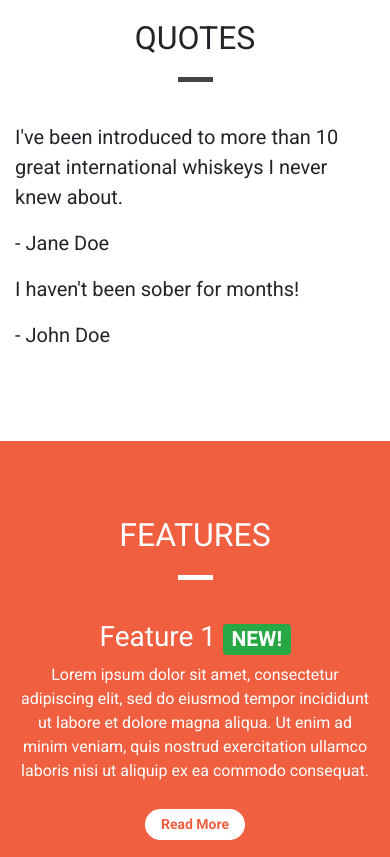
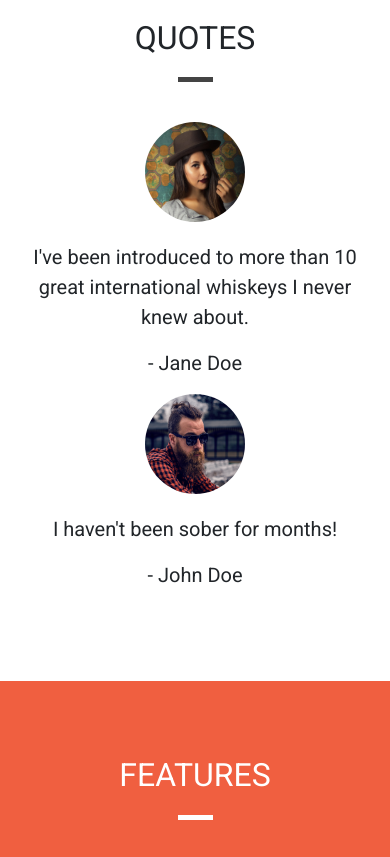
Before and after one commit to rowanam/bootstrap-site, a plain HTML site: page index.html in a window 390 px wide. Shown: the part 900-1757 px from the top of the page. Drawn offline with nearby package versions, Linux system fonts and the light colour scheme.

Commit message:
Style quotes section mobile devices

```diff
--- a/css/style.css
+++ b/css/style.css
@@ -167,6 +167,28 @@ body {
     border-color: #df4929;
 }
 
+/* QUOTES SECTION */
+
+.quotes-media {
+    flex-direction: column;
+    text-align: center;
+    align-items: center;
+}
+
+.quotes-media img {
+    margin-bottom: 20px;
+}
+
+@media (min-width: 576px) {
+    .quotes-media {
+        flex-direction: row;
+        text-align: left;
+        align-items: flex-start;
+    }
+}
+
+/* FEATURES SECTION */
+
 .feature {
     text-align: center;
     margin-bottom: 40px;
@@ -188,6 +210,8 @@ body {
     color: #f05f40;
 }
 
+/* FAVORITES SECTION */
+
 .favorites-container .table {
     background-color: #f05f40;
     color: white;
--- a/index.html
+++ b/index.html
@@ -96,9 +96,9 @@
 
                 <div class="row">
                     <div class="col-12 col-md-6">
-                        <div class="media">
-                            <div class="d-none d-sm-block">
-                                <img src="images/girl-image.png" alt="A girl" class="rounded-circle mr-3" height="100"
+                        <div class="media quotes-media">
+                            <div>
+                                <img src="images/girl-image.png" alt="A girl" class="rounded-circle mr-sm-3" height="100"
                                     width="100">
                             </div>
                             <div class="media-body">
@@ -113,9 +113,9 @@
                     </div>
 
                     <div class="col-12 col-md-6">
-                        <div class="media">
-                            <div class="d-none d-sm-block">
-                                <img src="images/guy-image.png" alt="A boy" class="rounded-circle mr-3" height="100"
+                        <div class="media quotes-media">
+                            <div>
+                                <img src="images/guy-image.png" alt="A boy" class="rounded-circle mr-sm-3" height="100"
                                     width="100">
                             </div>
                             <div class="media-body">
```
